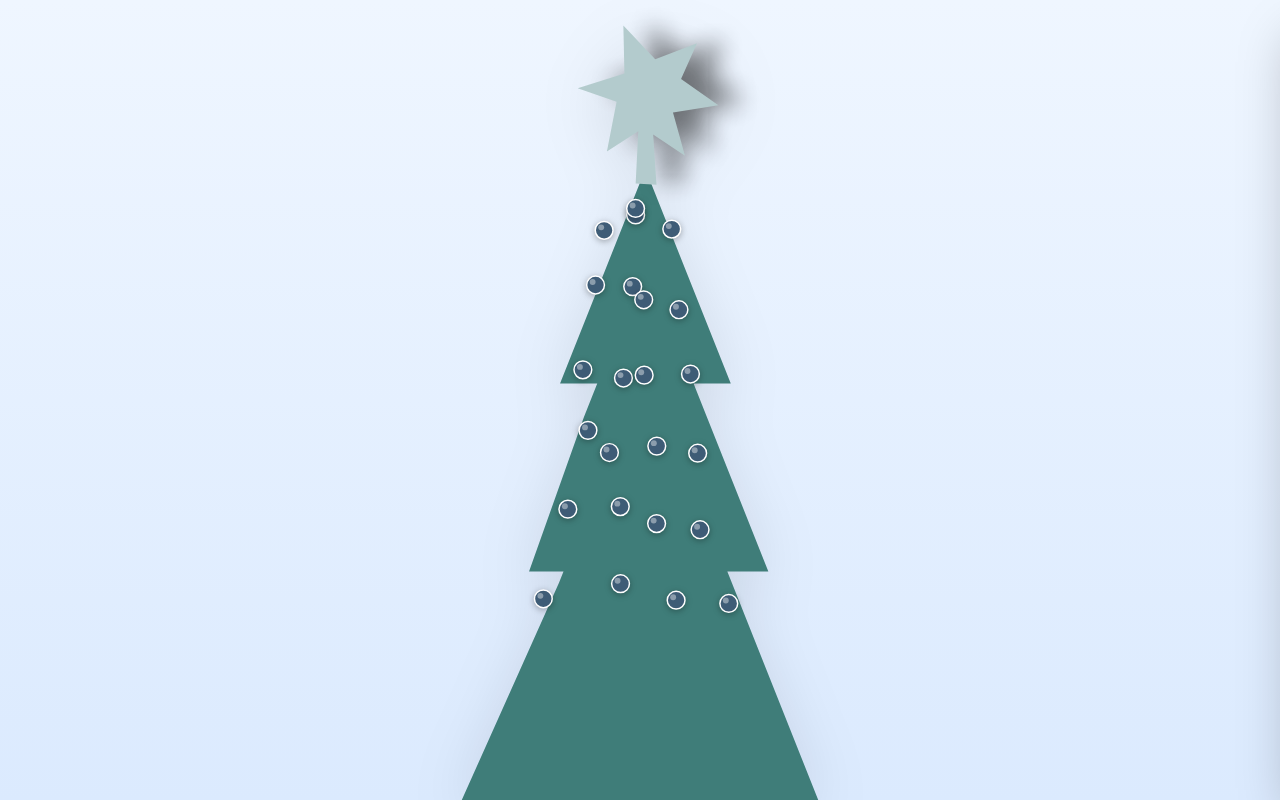
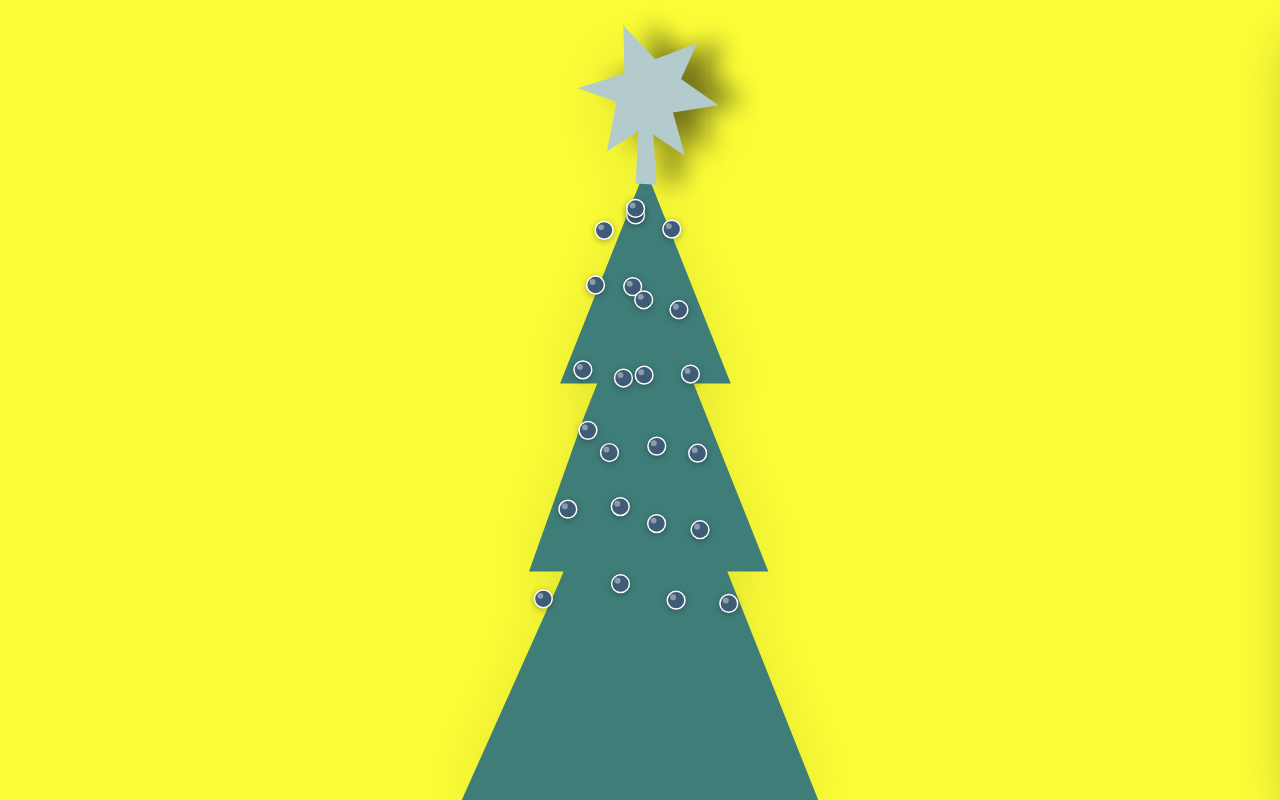
Before and after one commit to MaxyGalaxy/advent-wilma-de-tuerchen-10, a React (Vite) app: page / in a window 1280 px wide. Built offline with nearby package versions, Linux system fonts and the light colour scheme.

Commit message:
Fix Christmas tree display issues: yellow background and smooth bauble hover
Co-authored-by: MaxyGalaxy <99759679+MaxyGalaxy@users.noreply.github.com>

```diff
--- a/components/TreeView.tsx
+++ b/components/TreeView.tsx
@@ -69,7 +69,7 @@ const TreeView: React.FC<TreeViewProps> = ({ onProjectSelect, selectedProjectId
   if (!mounted) return null;
 
   return (
-    <div className="h-full w-full relative z-0 flex items-center justify-center bg-gradient-to-b from-blue-50 to-blue-100">
+    <div className="h-full w-full relative z-0 flex items-center justify-center" style={{ backgroundColor: WILMA_COLORS.yellow }}>
       <div className="relative" style={{ width: '1100px', height: '100%', maxHeight: '1080px' }}>
         {/* Christmas Tree SVG */}
         <img
@@ -95,7 +95,7 @@ const TreeView: React.FC<TreeViewProps> = ({ onProjectSelect, selectedProjectId
                 key={project.id}
                 onClick={() => onProjectSelect(project)}
                 style={{ cursor: 'pointer' }}
-                className="transition-transform hover:scale-110"
+                className="transition-all duration-200"
               >
                 {/* Ornament circle */}
                 <circle
@@ -105,7 +105,7 @@ const TreeView: React.FC<TreeViewProps> = ({ onProjectSelect, selectedProjectId
                   fill={WILMA_COLORS.mediumBlue}
                   stroke={isSelected ? WILMA_COLORS.yellow : 'white'}
                   strokeWidth={isSelected ? 3 : 2}
-                  className="transition-all"
+                  className="transition-all duration-200 hover:brightness-110"
                   style={{
                     filter: 'drop-shadow(0 2px 4px rgba(0, 0, 0, 0.3))',
                   }}
```
